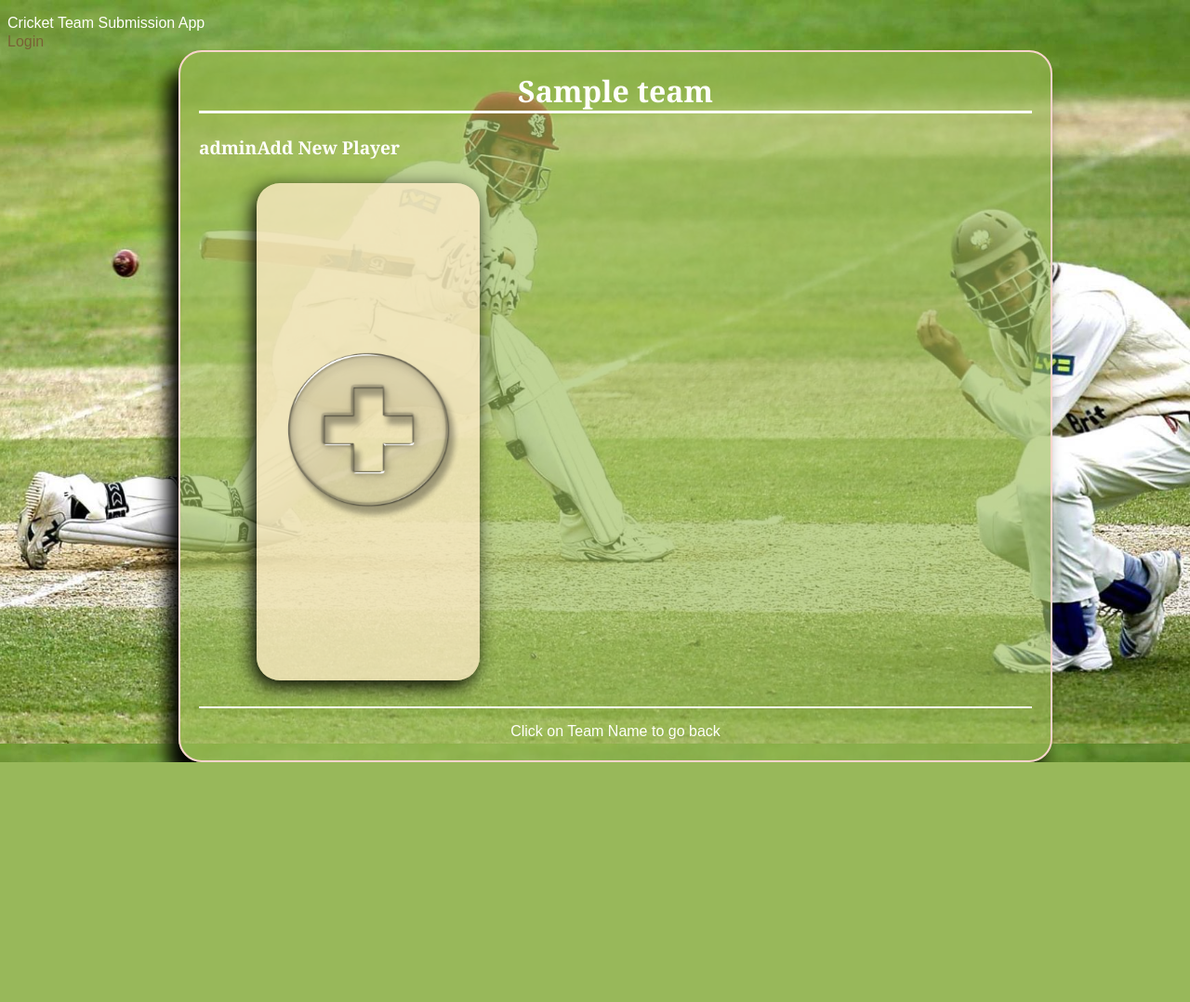
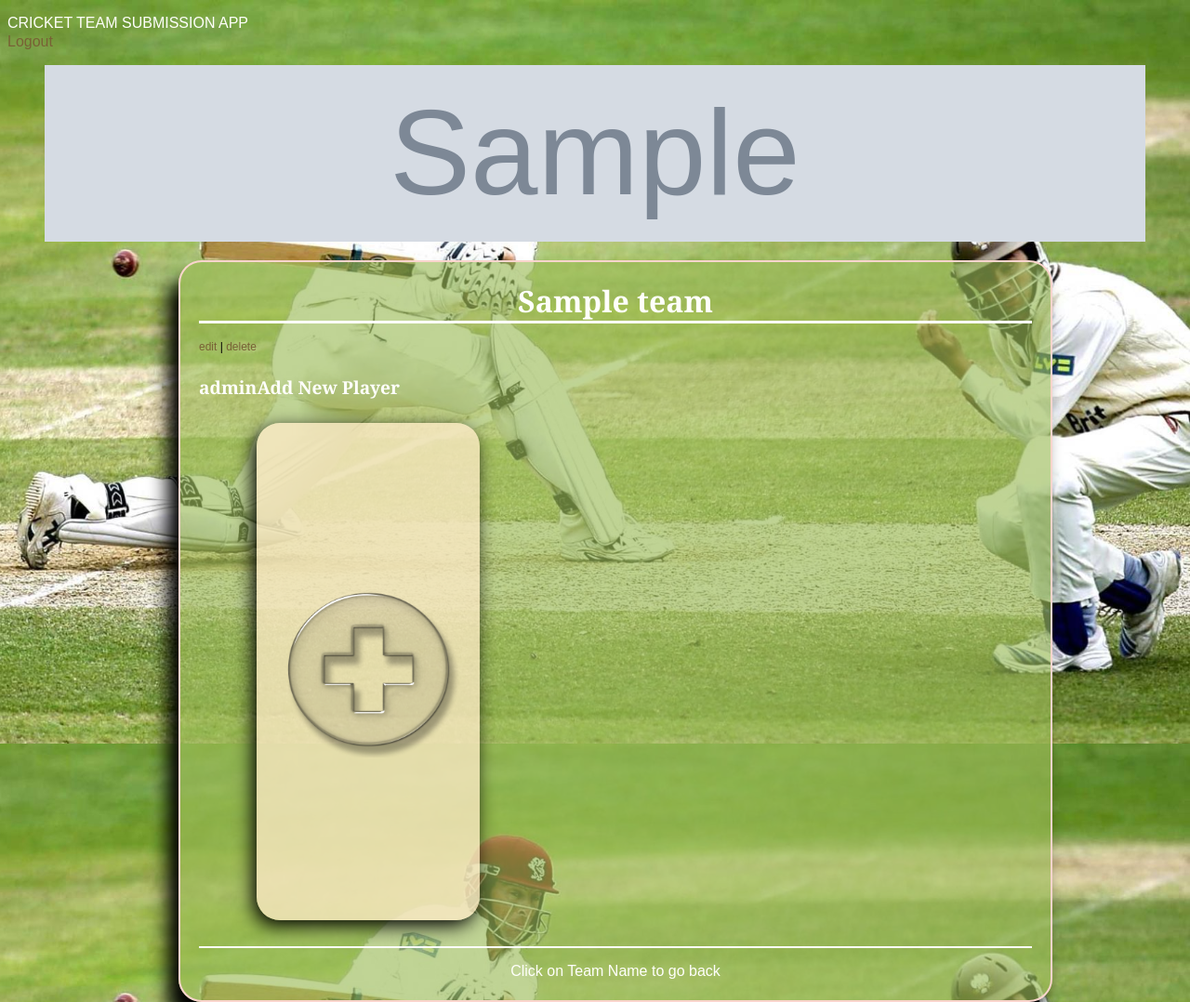
Before and after one commit to shubhamPrakashJha/Cricket-Player-Info, a Flask app: template templates/players.html in a window 1280 px wide. Shown: the whole page at 93% size. Before the commit the page ends 820 px from the top, so only its background shows below. Run offline with Flask 2, Linux system fonts and the light colour scheme; the visitor is signed in with stand-in values (Sample User, id 1); tables that the repository leaves empty hold one stand-in row (values such as "Sample post"); the template is opened without the code that fills it: most values are stand-ins (such as "Sample title", 1, 10 or a date in 2020); grey boxes marked "Sample" are stand-in pictures.

Commit message:
remove edit|delete button from teams page and put into players page .
add creators picture in the heading bar with login/logout toggle swith,
based on whether user is logged in or not.

```diff
--- a/templates/players.html
+++ b/templates/players.html
@@ -10,8 +10,19 @@
 </head>
 <body>
 <div class="top-banner">
-    <p>Cricket Team Submission App</p>
-    <a class="button">Login</a>
+    <p>CRICKET TEAM SUBMISSION APP</p>
+    <div class="login">
+        <div class="button">
+            {% if 'username' not in session %}
+                <a href="{{ url_for('showLogin') }}">Login</a>
+            {% else %}
+                <a href="{{ url_for('disconnect') }}">Logout</a>
+            {% endif %}
+        </div>
+        <figure class="creator">
+            <img src="{{ creator.picture }}">
+        </figure>
+    </div>
 </div>
 <div class="pane">
     <div class="header">
@@ -26,7 +37,13 @@
             {% endif %}
         {% endwith %}
     </div>
+    <br>
+    <div class="editdeletepane">
+        <a href="{{ url_for('edit_team', team_id=team.id) }}">edit</a> |
+        <a href="{{ url_for('delete_team', team_id=team.id) }}">delete</a>
+    </div>
     {% if players|count == 0 %}
+        <br>
         <p>Team is yet to be selected</p>
     {% endif %}
     {#    <a href="{{ url_for('new_player', team_id=team.id) }}">Create new Player</a>#}
```
Also changed, not shown: templates/teams.html (+14 -4 lines).
